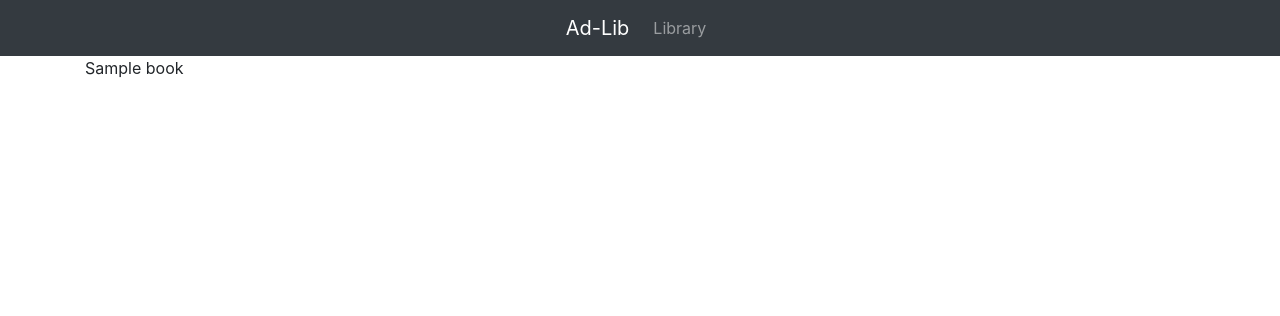
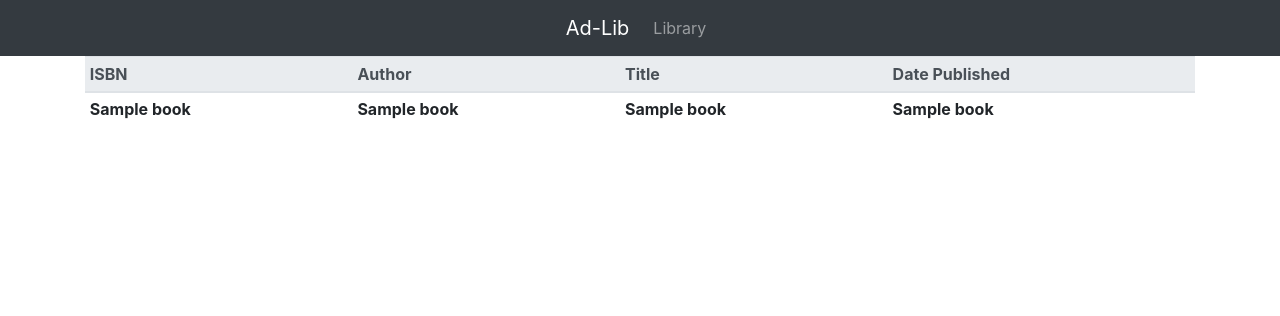
Before and after one commit to ajsimon1/library, a Flask app: page /library in a window 1280 px wide. Shown: the top 316 px of the page. Run offline with Flask 2, Linux system fonts and the light colour scheme; tables that the repository leaves empty hold one stand-in row (values such as "Sample post"); a database or web service that is not in the repository returns one stand-in record (values such as "Sample title"); lists and menus that the app fills with data are empty; some libraries are stand-ins or nearby versions.

Commit message:
add styling for library page

```diff
--- a/app.py
+++ b/app.py
@@ -73,7 +73,7 @@ def library():
         host = os.environ.get('HOST'),
     )
     cur = conn.cursor()
-    cur.execute('SELECT * FROM books')
+    cur.execute('SELECT * FROM books;')
     library = cur.fetchall()
     return render_template('library.html', library=library)
 
--- a/models.py
+++ b/models.py
@@ -7,6 +7,7 @@ class Book(db.Model):
     isbn = db.Column(db.String(20), unique=True, index=True)
     date_published = db.Column(db.DateTime())
     title = db.Column(db.String(255), index=True)
+    # returned list from 'fetchall', matches this order
 
     def __repr__(self):
         return '<Book {} by {}>'.format(self.title, self.author)
--- a/templates/library.html
+++ b/templates/library.html
@@ -1,6 +1,23 @@
 {% extends 'base.html' %}
 {% block content %}
+<table class="table table-hover table-sm">
+  <thead class="thead-light">
+    <tr>
+      <th scope="col">ISBN</th>
+      <th scope="col">Author</th>
+      <th scope="col">Title</th>
+      <th scope="col">Date Published</th>
+    </tr>
+  </thead>
+  <tbody class="table-striped">
   {% for item in library %}
-    {{ item }}
+    <tr>
+      <th scope="row">{{ item[2]}}</th>
+      <th scope="row">{{ item[1] }}</th>
+      <th scope="row">{{ item[4] }}</th>
+      <th scope="row">{{ item[3] }}</th>
+    </tr>
   {% endfor %}
+  </tbody>
+</table>
 {% endblock %}
```
Also changed, not shown: 1 other file.
